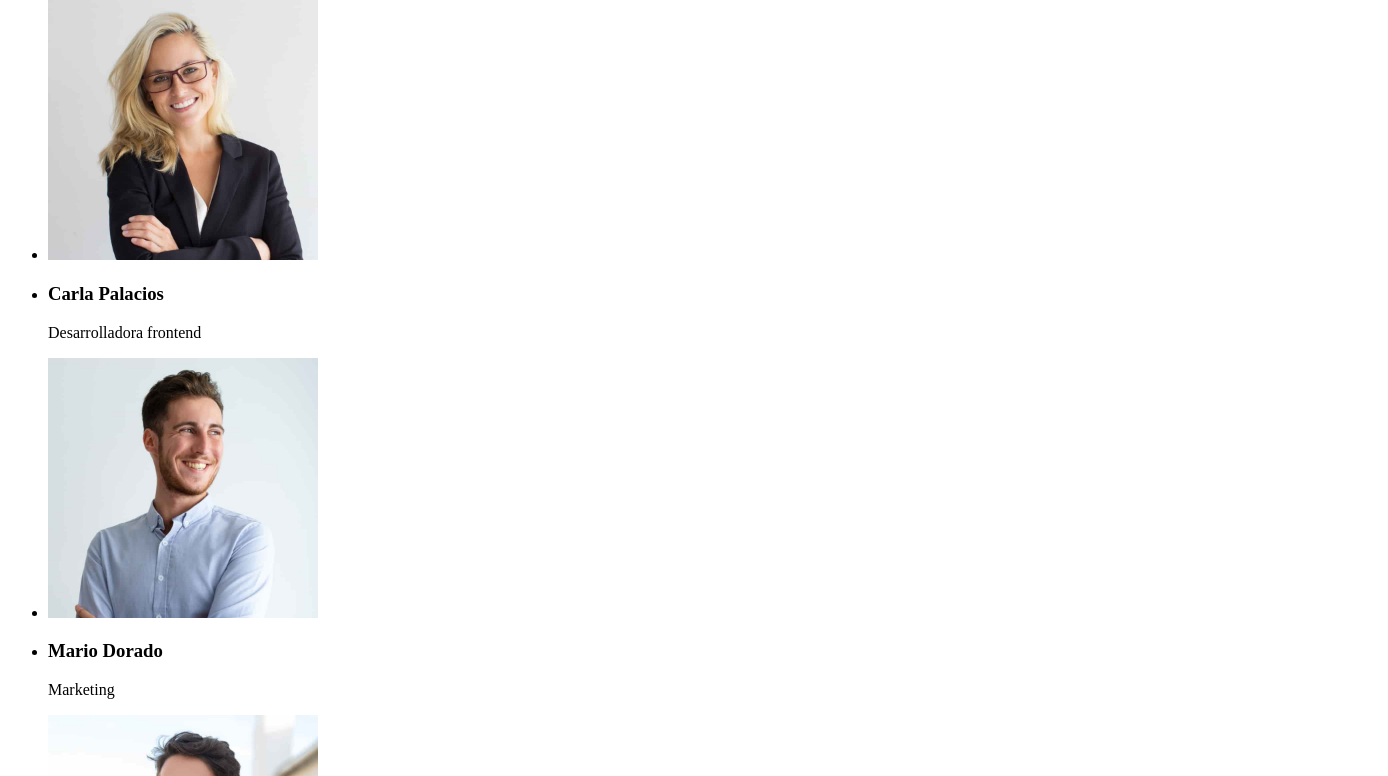
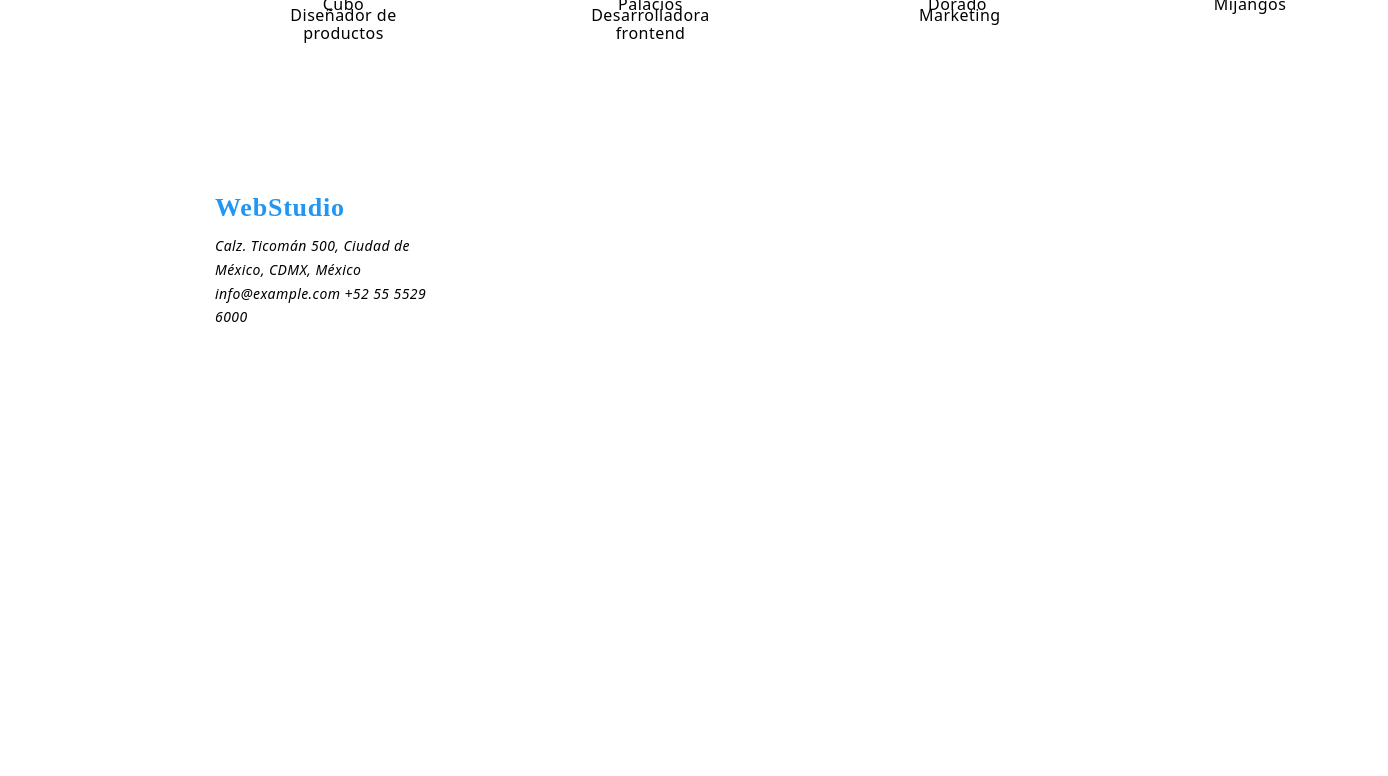
Before and after one commit to DayannaMv/goit-markup-hw-02, a plain HTML site: page index.html in a window 1280 px wide. Shown: the part 2024-2800 px from the top of the page, 1388 px wide, since content can reach past the window. After the commit the page ends 2353 px from the top, so only its background shows below. Drawn offline with Linux system fonts and the light colour scheme; the site is published under a folder, as on GitHub Pages, so addresses that start at the root find nothing.

Commit message:
last changes

```diff
--- a/index.html
+++ b/index.html
@@ -5,8 +5,8 @@
     <meta http-equiv="X-UA-Compatible" content="IE=edge" />
     <meta name="viewport" content="width=device-width, initial-scale=1.0" />
     <title>Homework 2</title>
-    <link rel="stylesheet" href="/css/styles.css" />
-    <link rel="stylesheet" href="/css/portfolio.css" />
+    <link rel="stylesheet" href="css/styles.css" />
+    <link rel="stylesheet" href="css/portfolio.css" />
   </head>
 
   <body>
--- a/portfolio.html
+++ b/portfolio.html
@@ -5,7 +5,7 @@
     <meta http-equiv="X-UA-Compatible" content="IE=edge" />
     <meta name="viewport" content="width=device-width, initial-scale=1.0" />
     <title>Portfolio</title>
-    <link rel="stylesheet" href="" />
+    <link rel="stylesheet" href="css/styles.css" />
     <link rel="stylesheet" href="css/portfolio.css" />
   </head>
 
```
